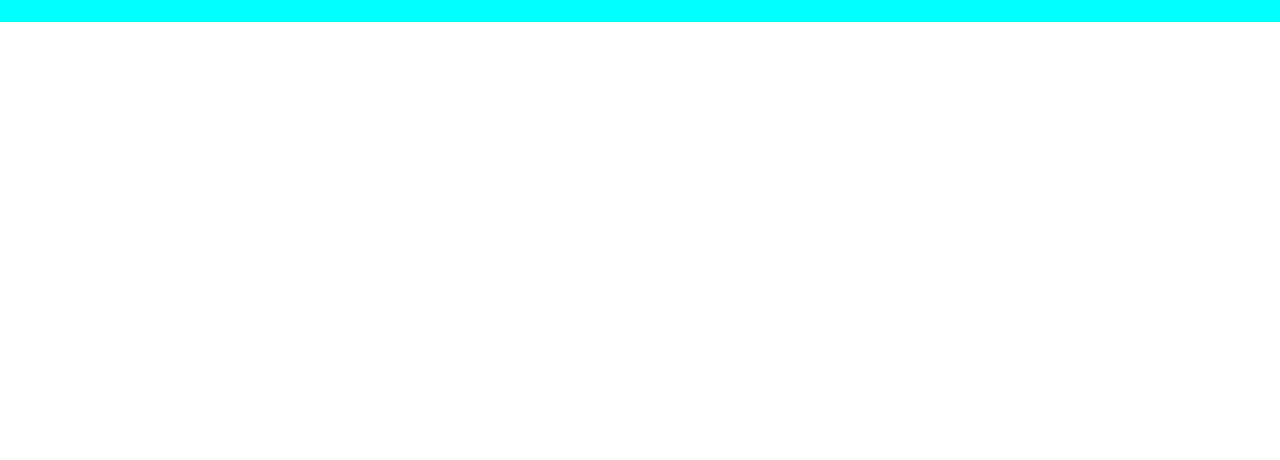
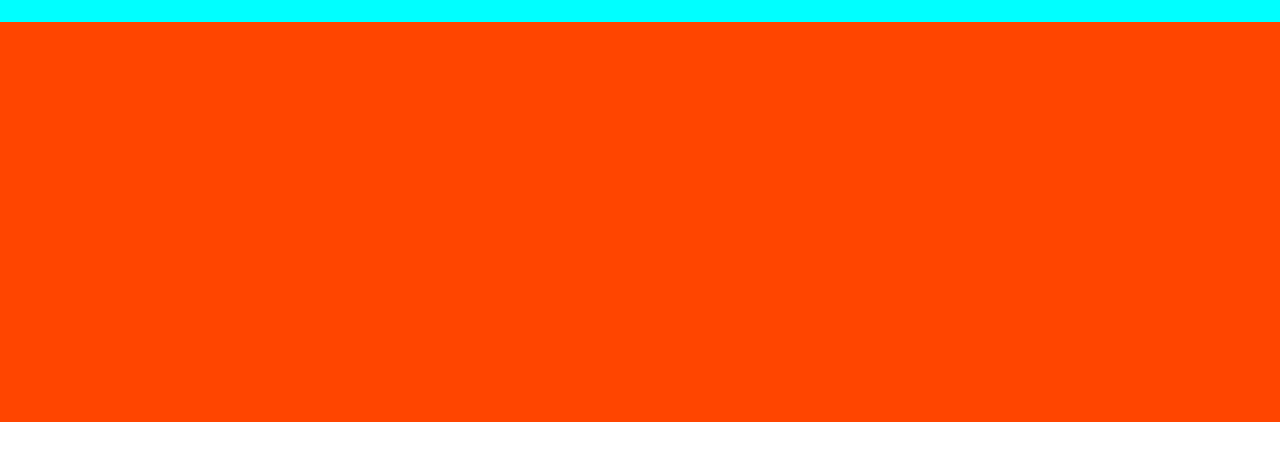
Before and after one commit to gianmarcodalfonso/htmlcss-dropbox, a plain HTML site: page index.html in a window 1280 px wide. Shown: the part 58-518 px from the top of the page. Drawn offline with Linux system fonts and the light colour scheme.

Commit message:
[add] jumbotron-section

```diff
--- a/css/style.css
+++ b/css/style.css
@@ -8,10 +8,37 @@ body {
   font-family: Arial, Helvetica, sans-serif;
 }
 
+.big-container {
+  max-width: 1500px;
+  margin: 0 auto;
+}
+
+.container {
+  max-width: 1200px;
+  margin: 0 auto;
+}
+
+/* provisory  */
+.bg-lgrey {
+  background-color: lightgray;
+}
+
+.bg-orange {
+  background-color: orangered;
+}
+
+.height-400 {
+  height: 400px;
+}
+
 /* col  */
 .col-50 {
   width: 50%;
   background-color: aqua;
+}
+
+.col-100 {
+  width: 100%;
 }
 
 /* spaces  */
@@ -61,6 +88,6 @@ li {
   margin-right: 15px;
 }
 
-header {
-  vertical-align: middle;
+#jumbotron {
+  padding: 50px auto;
 }
--- a/index.html
+++ b/index.html
@@ -41,6 +41,15 @@
   <!-- main  -->
   <main>
 
+    <!-- jumbotron  -->
+    <section id="jumbotron" class="bg-lgrey">
+      <div class="row big-container">
+        <div class="col-100 height-400 bg-orange">
+
+        </div>
+      </div>
+    </section>
+
   </main>
 
   <!-- footer  -->
```
